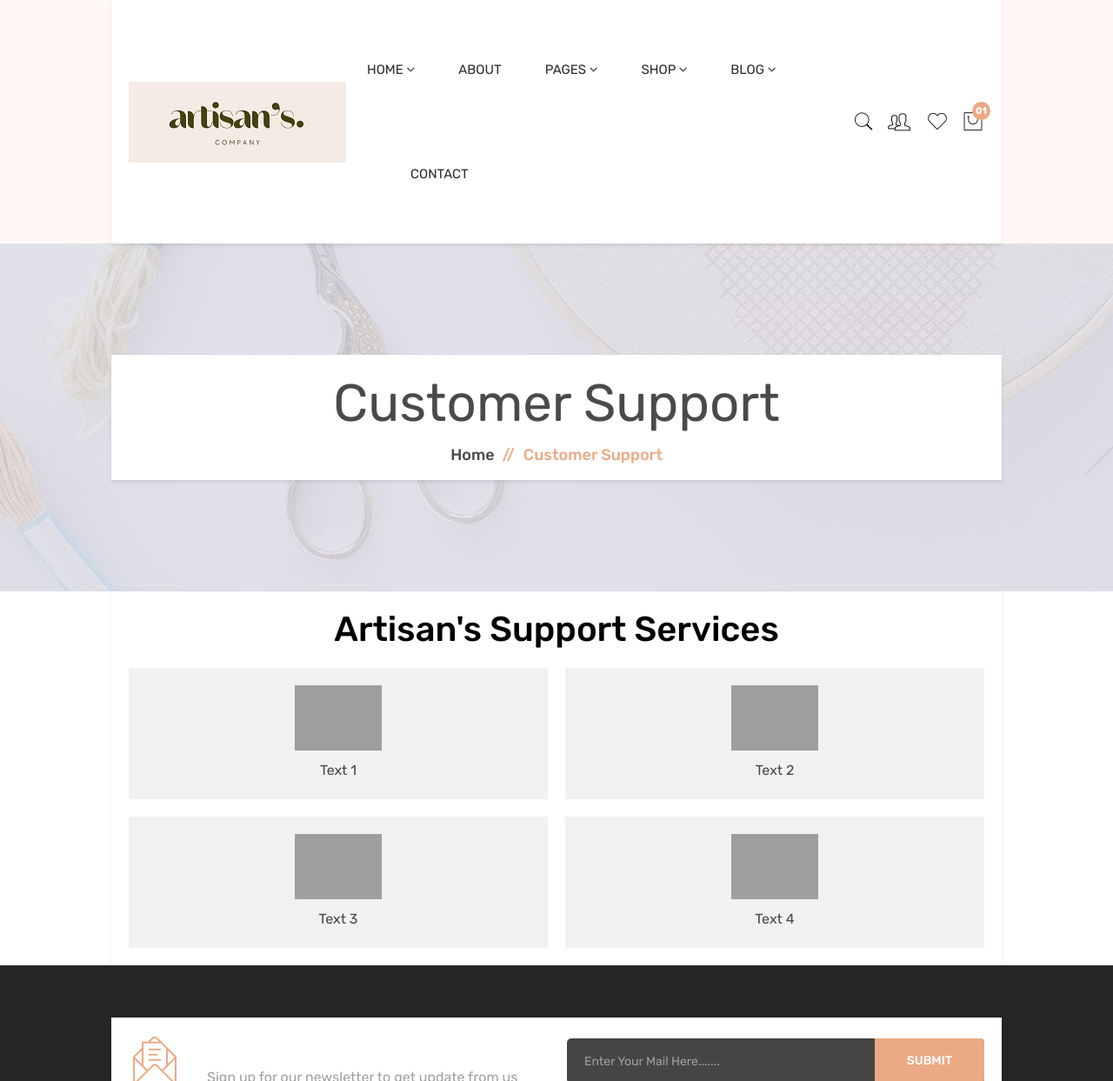
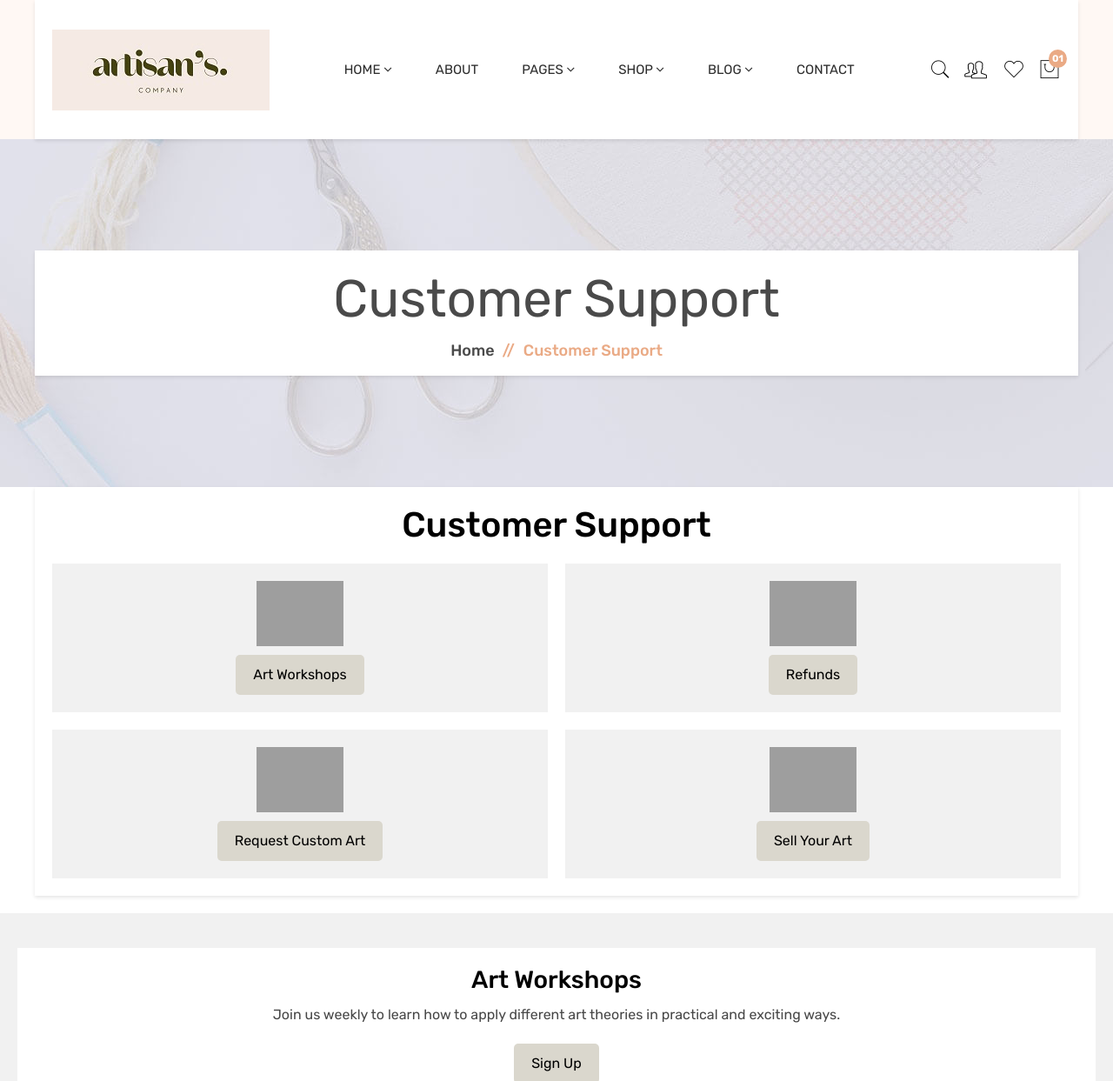
Before and after one commit to Damian1255/Artisans, a Flask app: page /customer-support in a window 1280 px wide. Shown: the top 1243 px of the page at 87% size. Run offline with Flask 3, Linux system fonts and the light colour scheme; some libraries are stand-ins or nearby versions; grey boxes are pictures that could not be loaded.

Commit message:
customer support latest update (3 jul 3pm)

```diff
--- a/templates/artisan/customer-support.html
+++ b/templates/artisan/customer-support.html
@@ -3,235 +3,8 @@
 
 {% block content %}
 
-<!-- OffCanvas Wishlist Start -->
-<div id="offcanvas-wishlist" class="offcanvas offcanvas-wishlist">
-    <div class="inner">
-        <div class="head">
-            <span class="title">Wishlist</span>
-            <button class="offcanvas-close">×</button>
-        </div>
-        <div class="body customScroll">
-            <ul class="minicart-product-list">
-                <li>
-                    <a href="single-product.html" class="image"><img src="static/images/product-image/1.jpg"
-                            alt="Cart product Image"></a>
-                    <div class="content">
-                        <a href="single-product.html" class="title">Hand-Made Garlic Mortar</a>
-                        <span class="quantity-price">1 x <span class="amount">$21.86</span></span>
-                        <a href="#" class="remove">×</a>
-                    </div>
-                </li>
-                <li>
-                    <a href="single-product.html" class="image"><img src="static/images/product-image/2.jpg"
-                            alt="Cart product Image"></a>
-                    <div class="content">
-                        <a href="single-product.html" class="title">Handmade Ceramic Pottery</a>
-                        <span class="quantity-price">1 x <span class="amount">$13.28</span></span>
-                        <a href="#" class="remove">×</a>
-                    </div>
-                </li>
-                <li>
-                    <a href="single-product.html" class="image"><img src="static/images/product-image/3.jpg"
-                            alt="Cart product Image"></a>
-                    <div class="content">
-                        <a href="single-product.html" class="title">Hand Painted Bowls</a>
-                        <span class="quantity-price">1 x <span class="amount">$17.34</span></span>
-                        <a href="#" class="remove">×</a>
-                    </div>
-                </li>
-            </ul>
-        </div>
-        <div class="foot">
-            <div class="buttons">
-                <a href="wishlist.html" class="btn btn-dark btn-hover-primary mt-30px">view wishlist</a>
-            </div>
-        </div>
-    </div>
-</div>
-<!-- OffCanvas Wishlist End -->
-<!-- OffCanvas Cart Start -->
-<div id="offcanvas-cart" class="offcanvas offcanvas-cart">
-    <div class="inner">
-        <div class="head">
-            <span class="title">Cart</span>
-            <button class="offcanvas-close">×</button>
-        </div>
-
-        <div class="body customScroll">
-            <ul class="minicart-product-list">
-                <li>
-                    <a href="single-product.html" class="image"><img src="static/images/product-image/1.jpg"
-                            alt="Cart product Image"></a>
-                    <div class="content">
-                        <a href="single-product.html" class="title">Hand-Made Garlic Mortar</a>
-                        <span class="quantity-price">1 x <span class="amount">$18.86</span></span>
-                        <a href="#" class="remove">×</a>
-                    </div>
-                </li>
-                <li>
-                    <a href="single-product.html" class="image"><img src="static/images/product-image/2.jpg"
-                            alt="Cart product Image"></a>
-                    <div class="content">
-                        <a href="single-product.html" class="title">Handmade Ceramic Pottery</a>
-                        <span class="quantity-price">1 x <span class="amount">$43.28</span></span>
-                        <a href="#" class="remove">×</a>
-                    </div>
-                </li>
-                <li>
-                    <a href="single-product.html" class="image"><img src="static/images/product-image/3.jpg"
-                            alt="Cart product Image"></a>
-                    <div class="content">
-                        <a href="single-product.html" class="title">Hand Painted Bowls</a>
-                        <span class="quantity-price">1 x <span class="amount">$37.34</span></span>
-                        <a href="#" class="remove">×</a>
-                    </div>
-                </li>
-            </ul>
-        </div>
-        <div class="foot">
-            <div class="buttons mt-30px">
-                <a href="cart.html" class="btn btn-dark btn-hover-primary mb-30px">view cart</a>
-                <a href="checkout.html" class="btn btn-outline-dark current-btn">checkout</a>
-            </div>
-        </div>
-    </div>
-</div>
-<!-- OffCanvas Cart End -->
-
-<!-- OffCanvas Menu Start -->
-<div id="offcanvas-mobile-menu" class="offcanvas offcanvas-mobile-menu">
-    <button class="offcanvas-close"></button>
-
-    <div class="inner customScroll">
-
-        <div class="offcanvas-menu mb-4">
-            <ul>
-                <li><a href="#"><span class="menu-text">Home</span></a>
-                    <ul class="sub-menu">
-                        <li><a href="index.html"><span class="menu-text">Home 1</span></a></li>
-                        <li><a href="index-2.html"><span class="menu-text">Home 2</span></a></li>
-                    </ul>
-                </li>
-                <li><a href="about.html">About</a></li>
-                <li>
-                    <a href="#"><span class="menu-text">Pages</span></a>
-                    <ul class="sub-menu">
-                        <li>
-                            <a href="#"><span class="menu-text">Inner Pages</span></a>
-                            <ul class="sub-menu">
-                                <li><a href="404.html">404 Page</a></li>
-                                <li><a href="privacy-policy.html">Privacy Policy</a></li>
-                                <li><a href="faq.html">Faq Page</a></li>
-                                <li><a href="coming-soon.html">Coming Soon Page</a></li>
-                            </ul>
-                        </li>
-                        <li>
-                            <a href="#"><span class="menu-text"> Other Shop Pages</span></a>
-                            <ul class="sub-menu">
-                                <li><a href="cart.html">Cart Page</a></li>
-                                <li><a href="checkout.html">Checkout Page</a></li>
-                                <li><a href="compare.html">Compare Page</a></li>
-                                <li><a href="wishlist.html">Wishlist Page</a></li>
-                            </ul>
-                        </li>
-                        <li>
-                            <a href="#"><span class="menu-text">Related Shop Page</span></a>
-                            <ul class="sub-menu">
-                                <li><a href="/account">Account Page</a></li>
-                                <li><a href="/login">Login & Register Page</a></li>
-                                <li><a href="empty-cart.html">Empty Cart Page</a></li>
-                                <li><a href="thank-you-page.html">Thank You Page</a></li>
-                            </ul>
-                        </li>
-                    </ul>
-                </li>
-                <li><a href="#"><span class="menu-text">Shop</span></a>
-                    <ul class="sub-menu">
-                        <li>
-                            <a href="#"><span class="menu-text">Shop Page</span></a>
-                            <ul class="sub-menu">
-                                <li><a href="shop-3-column.html">Shop 3 Column</a></li>
-                                <li><a href="shop-4-column.html">Shop 4 Column</a></li>
-                                <li><a href="shop-left-sidebar.html">Shop Left Sidebar</a></li>
-                                <li><a href="shop-right-sidebar.html">Shop Right Sidebar</a></li>
-                                <li><a href="shop-list-left-sidebar.html">Shop List Left Sidebar</a>
-                                </li>
-                                <li><a href="shop-list-right-sidebar.html">Shop List Right Sidebar</a>
-                                </li>
-                                <li><a href="cart.html">Cart Page</a></li>
-                                <li><a href="checkout.html">Checkout Page</a></li>
-                            </ul>
-                        </li>
-                        <li>
-                            <a href="#"><span class="menu-text">product Details Page</span></a>
-                            <ul class="sub-menu">
-                                <li><a href="single-product.html">Product Single</a></li>
-                                <li><a href="single-product-variable.html">Product Variable</a></li>
-                                <li><a href="single-product-affiliate.html">Product Affiliate</a></li>
-                                <li><a href="single-product-group.html">Product Group</a></li>
-                                <li><a href="single-product-tabstyle-2.html">Product Tab 2</a></li>
-                                <li><a href="single-product-tabstyle-3.html">Product Tab 3</a></li>
-                                <li><a href="single-product-slider.html">Product Slider</a></li>
-                                <li><a href="single-product-gallery-left.html">Product Gallery Left</a>
-                            </ul>
-                        </li>
-                        <li>
-                            <a href="#"><span class="menu-text">Single Product Page</span></a>
-                            <ul class="sub-menu">
-                                <li><a href="single-product-gallery-right.html">Product Gallery
-                                        Right</a> </li>
-                                <li><a href="single-product-sticky-left.html">Product Sticky Left</a>
-                                </li>
-                                <li><a href="single-product-sticky-right.html">Product Sticky Right</a>
-                                </li>
-                                <li><a href="compare.html">Compare Page</a></li>
-                                <li><a href="wishlist.html">Wishlist Page</a></li>
-                                <li><a href="/account">Account Page</a></li>
-                                <li><a href="/login">Login & Register Page</a></li>
-                                <li><a href="empty-cart.html">Empty Cart Page</a></li>
-                            </ul>
-                        </li>
-                    </ul>
-                </li>
-                <li><a href="#"><span class="menu-text">Blog</span></a>
-                    <ul class="sub-menu">
-                        <li><a href="blog-grid.html">Blog Grid Page</a></li>
-                        <li><a href="blog-grid-left-sidebar.html">Grid Left Sidebar</a></li>
-                        <li><a href="blog-grid-right-sidebar.html">Grid Right Sidebar</a></li>
-                        <li><a href="blog-single.html">Blog Single Page</a></li>
-                        <li><a href="blog-single-left-sidebar.html">Single Left Sidebar</a></li>
-                        <li><a href="blog-single-right-sidebar.html">Single Right Sidbar</a>
-                    </ul>
-                </li>
-                <li><a href="contact.html">Contact Us</a></li>
-            </ul>
-        </div>
-        <!-- OffCanvas Menu End -->
-        <div class="offcanvas-social mt-auto">
-            <ul>
-                <li>
-                    <a href="#"><i class="fa fa-facebook"></i></a>
-                </li>
-                <li>
-                    <a href="#"><i class="fa fa-twitter"></i></a>
-                </li>
-                <li>
-                    <a href="#"><i class="fa fa-google"></i></a>
-                </li>
-                <li>
-                    <a href="#"><i class="fa fa-youtube"></i></a>
-                </li>
-                <li>
-                    <a href="#"><i class="fa fa-instagram"></i></a>
-                </li>
-            </ul>
-        </div>
-    </div>
-</div>
-<!-- OffCanvas Menu End -->
 
 <!-- code from login.html -->
-
 <!-- breadcrumb-area start -->
 <div class="breadcrumb-area">
     <div class="container">
@@ -250,16 +23,17 @@
 </div>
 <!-- breadcrumb-area end -->
 
-<!-- code for white container & grey bg -->
+
+<!-- code for actual content -->
 <head>
-    <title>Example</title>
+    <title>Customer Support</title>
     <style>
         body {
             background-color: #fff;
         }
 
         .container {
-            width: 80%;
+            width: 100%;
             margin: 0 auto;
             padding: 20px;
             background-color: #fff;
@@ -281,6 +55,9 @@
             background-color: #f1f1f1;
             padding: 20px;
             text-align: center;
+            display: flex;
+            flex-direction: column;
+            align-items: center;
         }
 
         .grid-item img {
@@ -288,30 +65,220 @@
             height: auto;
             margin-bottom: 10px;
         }
+
+        .grid-item button {
+            padding: 10px 20px;
+            background-color: #dad7cd;
+            border: none;
+            border-radius: 5px;
+            cursor: pointer;
+        }
+
+        .grid-item button:hover {
+            background-color: #d5bdaf;
+        }
+
+        .second-section {
+            background-color: #f1f1f1;
+            margin-top: 20px;
+            padding: 20px;
+        }
+
+        .second-grid {
+            display: grid;
+            grid-template-columns: 1fr;
+            grid-gap: 20px;
+            margin-top: 20px;
+        }
+
+        .second-grid-item {
+            background-color: #fff;
+            padding: 20px;
+            text-align: center;
+            display: flex;
+            flex-direction: column;
+            align-items: center;
+        }
+
+        .second-grid-item h3 {
+            margin-bottom: 10px;
+        }
+
+        .second-grid-item p {
+            margin-bottom: 20px;
+        }
+
+        .second-grid-item button {
+            padding: 10px 20px;
+            background-color: #dad7cd;
+            border: none;
+            border-radius: 5px;
+            cursor: pointer;
+        }
+
+        .second-grid-item button:hover {
+            background-color: #d5bdaf;
+        }
+
+        .second-grid-item img {
+            max-width: 100%;
+            height: auto;
+        }
+
+        .contact-section {
+            margin-top: 20px;
+            padding-top: 20px;
+            text-align: center;
+            background-color: #f1f1f1;
+        }
+
+        .faq-section {
+            background-color: #f1f1f1;
+            margin-top: 20px;
+            padding: 20px;
+        }
+
+        .faq-heading {
+            text-align: center;
+            margin-bottom: 20px;
+        }
+
+        .faq-box {
+            background-color: #fff;
+            padding: 20px;
+            margin-bottom: 20px;
+        }
+
+        .faq-box h4 {
+            margin-bottom: 10px;
+        }
+
+        .faq-box p {
+            margin-bottom: 10px;
+        }
     </style>
+    <script>
+        function scrollToSection(sectionId) {
+            var section = document.getElementById(sectionId);
+            if (section) {
+                section.scrollIntoView({ behavior: 'smooth' });
+            }
+        }
+    </script>
 </head>
 <body>
     <div class="container">
-        <h1 class="heading">Artisan's Support Services</h1>
+        <h1 class="heading">Customer Support</h1>
         <div class="grid">
             <div class="grid-item">
                 <img src="image1.jpg" alt="Image 1">
-                <p>Text 1</p>
+                <button onclick="scrollToSection('workshops')">Art Workshops</button>
             </div>
             <div class="grid-item">
                 <img src="image2.jpg" alt="Image 2">
-                <p>Text 2</p>
+                <button onclick="scrollToSection('refunds')">Refunds</button>
             </div>
             <div class="grid-item">
                 <img src="image3.jpg" alt="Image 3">
-                <p>Text 3</p>
+                <button onclick="scrollToSection('custom-art')">Request Custom Art</button>
             </div>
             <div class="grid-item">
                 <img src="image4.jpg" alt="Image 4">
-                <p>Text 4</p>
+                <button onclick="scrollToSection('sell-art')">Sell Your Art</button>
             </div>
+        </div>
+    </div>
+
+    <div class="second-section">
+        <div class="second-grid">
+            <div id="workshops" class="second-grid-item">
+                <h3>Art Workshops</h3>
+                <p>Join us weekly to learn how to apply different art theories in practical and exciting ways.</p>
+                <button>Sign Up</button>
+                <img src="image5.jpg" alt="Image 5">
+            </div>
+            <div id="refunds" class="second-grid-item">
+                <h3>Refunds</h3>
+                <p>With our hassle-free refund policy, enjoy satisfaction with every purchase.</p>
+                <button>Learn More</button>
+                <img src="image6.jpg" alt="Image 6">
+            </div>
+            <div id="custom-art" class="second-grid-item">
+                <h3>Request Custom Art</h3>
+                <p>Bring your unique and creative vision to life with our personalized custom art creations.</p>
+                <button>Learn More</button>
+                <img src="image7.jpg" alt="Image 7">
+            </div>
+            <div id="sell-art" class="second-grid-item">
+                <h3>Sell Your Art</h3>
+                <p>Turn your passion into profit by showcasing and selling to a wide audience through our platform.</p>
+                <button>Learn More</button>
+                <img src="image8.jpg" alt="Image 8">
+            </div>
+            <div class="contact-section">
+                <h2>Not seeing what you're finding for?</h2>
+                <p>Email us at artisans@gmail.com, and we will get in touch with you in 3-5 business days.</p>
+                <p>Alternatively, call us at +65 1234 5678 for urgent matters.</p>
+            </div>
+        </div>
+    </div>
+
+    <div class="faq-section">
+        <h2 class="faq-heading">Frequently Asked Questions (FAQs)</h2>
+        <div class="faq-box">
+            <h4>How do I create an account?</h4>
+            <p>To create an account, click on the Account button at the top right corner of our homepage and follow the prompts to provide your information.</p>
+        </div>
+        <div class="faq-box">
+            <h4>How can I browse and purchase artworks?</h4>
+            <p>Simply navigate to our homepage and explore a wide selection of artworks. Once you find one you love, click on it to view details and follow the instructions to purchase.</p>
+        </div>
+        <div class="faq-box">
+            <h4>How can I request a custom artwork?</h4>
+            <p>To request a custom artwork tailored to your preferences, visit our "Request Custom Art" page and fill out the form with your requirements. Our artists will then get in touch with you in 3-5 business days to discuss the details.</p>
+        </div>
+        <div class="faq-box">
+            <h4>Can I sell my own artwork on your website?</h4>
+            <p>Absolutely! We provide a platform for artists to sell their own artwork. Visit our "Sell Your Art" page to learn more about the process and upload your artworks for sale.</p>
+        </div>
+        <div class="faq-box">
+            <h4>How does the art workshop registration work?</h4>
+            <p>To participate in our art workshops, browse our available workshops on the "Art Workshops" page and click on the one you're interested in. Follow the instructions to register and secure your spot.</p>
+        </div>
+        <div class="faq-box">
+            <h4>What are the payment options available on your website?</h4>
+            <p>We accept various payment methods, including credit cards, debit cards, and PayPal. During the checkout process, you can select your preferred payment option.</p>
+        </div>
+        <div class="faq-box">
+            <h4>How long does it take to process a refund?</h4>
+            <p>Refunds are typically processed within 5-7 business days after the request is approved. The exact time may vary depending on your payment method and financial institution.</p>
+        </div>
+        <div class="faq-box">
+            <h4>How can I track the status of my order?</h4>
+            <p>Once your order is confirmed and shipped, you will receive a tracking number via email. You can use this number to track the status of your shipment on the respective courier's website.</p>
+        </div>
+        <div class="faq-box">
+            <h4>What is your return policy?</h4>
+            <p>We have a flexible return policy. If you're not satisfied with your purchase, you can initiate a return within 30 days of receiving the artwork. Please refer to our "Refunds" page for detailed instructions.</p>
+        </div>
+        <div class="faq-box">
+            <h4>How can I contact your customer support team for further assistance?</h4>
+            <p>For any additional questions or concerns, you can reach out to us by filling out the support form at the bottom of this webpage. Alternatively, you may email us at artisans@gmail.com for non-urgent matters. Lastly, call us at +65 1234 5678 for urgent matters.</p>
+        </div>
+        <div class="faq-box">
+            <h4>What are the shipping options available for artworks?</h4>
+            <p>We offer various shipping options, including standard and express shipping. The available options and associated costs will be displayed during the checkout process.</p>
+        </div>
+        <div class="faq-box">
+            <h4>Can I cancel or modify my order after it has been placed?</h4>
+            <p>Once an order is placed, we strive to process and ship it as quickly as possible. Therefore, we recommend contacting our customer support team immediately if you need to cancel or modify your order, and we will assist you to the best of our ability.</p>
+        </div>
+        <div class="faq-box">
+            <h4>Can I return or exchange a custom artwork?</h4>
+            <p>Due to the personalized nature of custom artworks, returns or exchanges are typically not accepted unless there is a defect or error in the artwork. We encourage you to communicate your requirements clearly during the custom artwork request process to ensure your satisfaction.</p>
         </div>
     </div>
 </body>
 
+
 {% endblock %}
```
